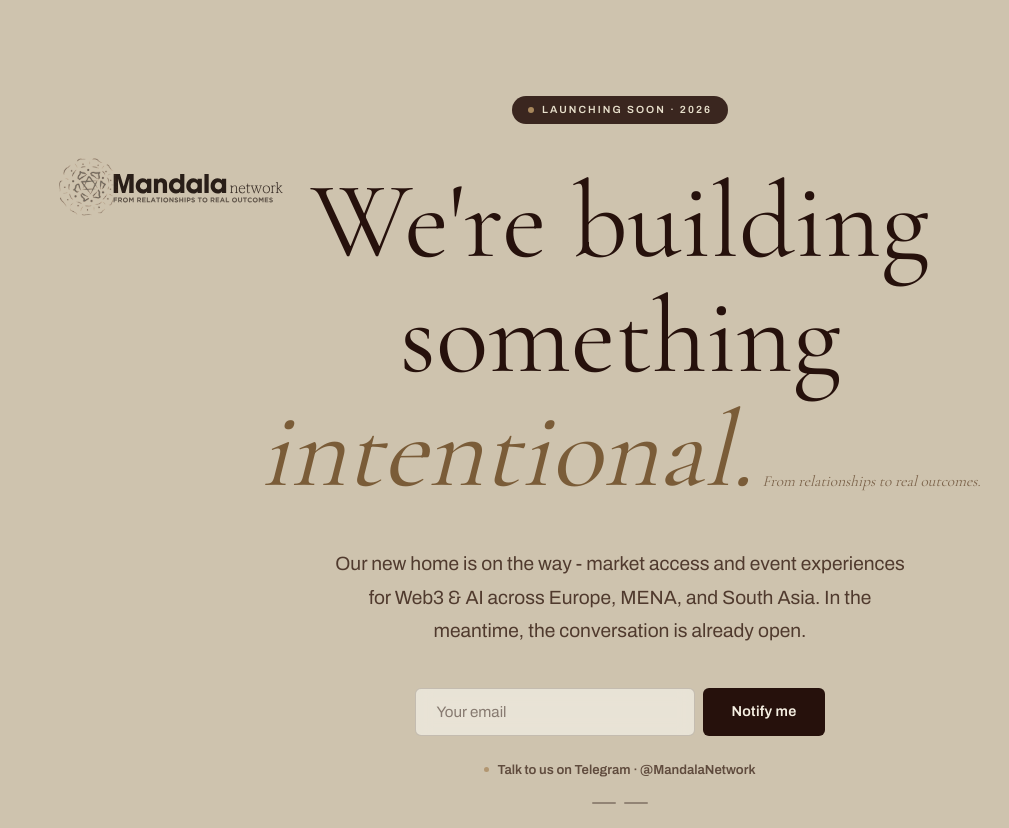
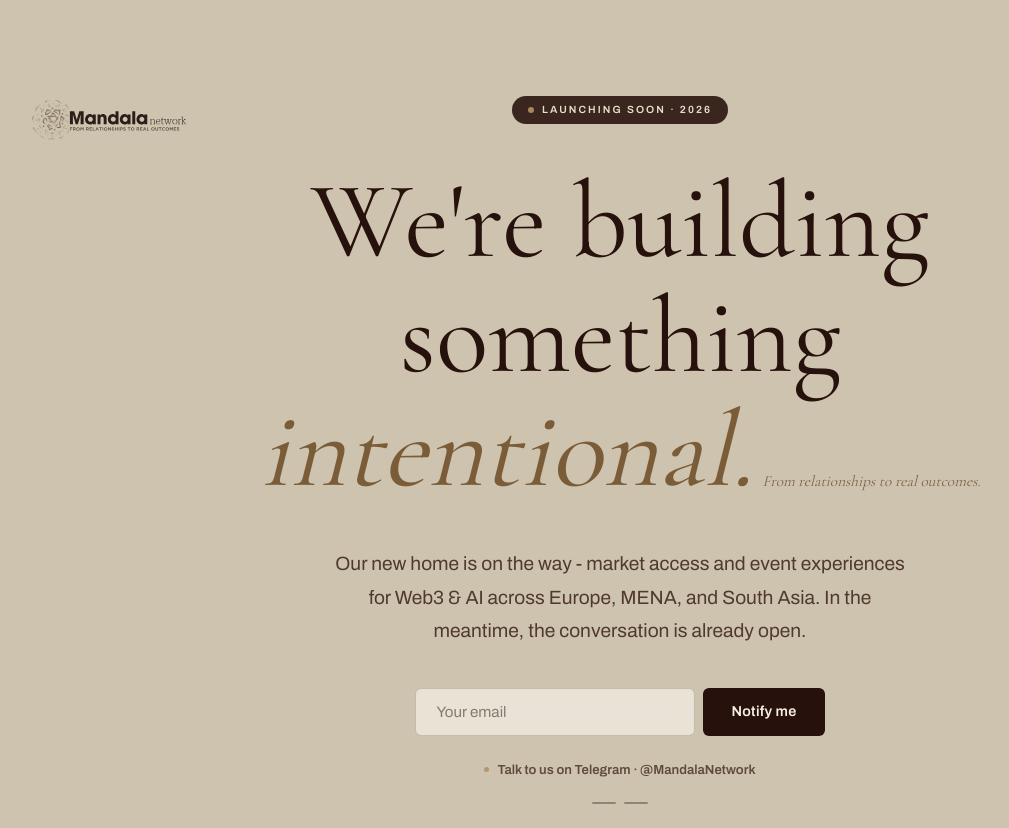
Before and after one commit to bitcoin-bee/mandala-network, a Next.js app: page / in a window 1280 px wide. Shown: the whole page, without its empty margins (20-1029 px from the left). Built offline with nearby package versions, Linux system fonts and the light colour scheme.

Commit message:
fix: logo 220px, tighter nav padding to top-left corner

```diff
--- a/app/page.tsx
+++ b/app/page.tsx
@@ -37,7 +37,7 @@ export default function ComingSoon() {
       <nav style={{
         position: "absolute", top: 0, left: 0, right: 0,
         display: "flex", alignItems: "center", justifyContent: "space-between",
-        padding: "1.5rem 2rem",
+        padding: "0.5rem 1.25rem",
         opacity: visible ? 1 : 0,
         transition: "opacity 0.8s ease",
       }}>
@@ -45,7 +45,7 @@ export default function ComingSoon() {
         <img
           src="/Mandala%20Network%20Logo2.svg"
           alt="Mandala Network"
-          style={{ height: "auto", maxHeight: 320, width: "auto", maxWidth: 760, mixBlendMode: "multiply" }}
+          style={{ height: "auto", maxHeight: 220, width: "auto", maxWidth: 520, mixBlendMode: "multiply" }}
           onError={e => { e.currentTarget.style.display = "none"; }}
         />
       </nav>
```
